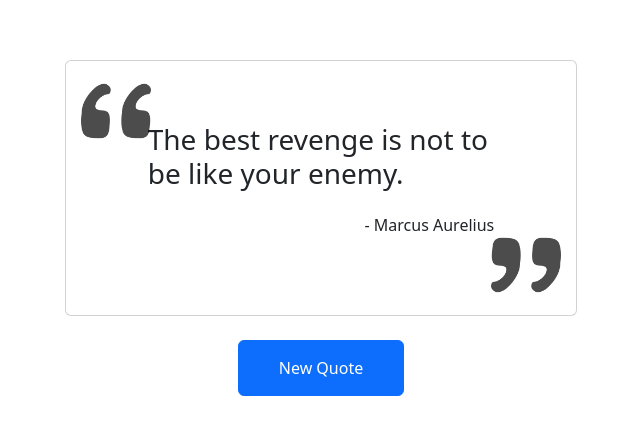
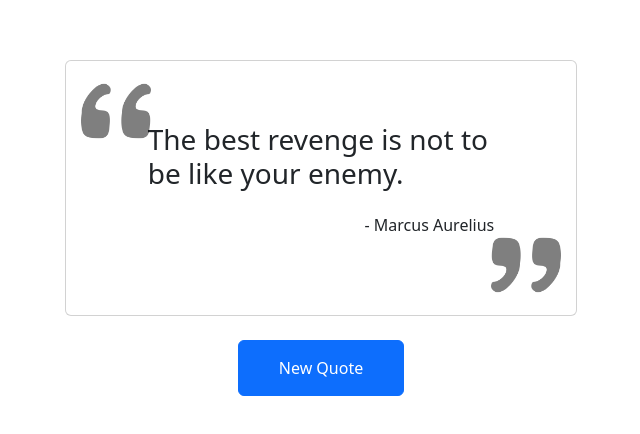
Before and after one commit to henrylin03/stoic-quotes, a React (Vite) app: page / in a window 1280 px wide. Shown: the part 172-606 px from the top of the page, without its empty margins (319-959 px from the left). Built offline with nearby package versions, Linux system fonts and the light colour scheme.

Commit message:
reduce opacity of quotation marks as they sometimes appear behind the text

```diff
--- a/src/styles/QuoteBox.module.css
+++ b/src/styles/QuoteBox.module.css
@@ -37,7 +37,7 @@
 .quotationImage,
 .quotationImageRotated {
   width: 100px;
-  opacity: 0.7;
+  opacity: 0.5;
   position: absolute;
   padding: 15px;
 }
```
